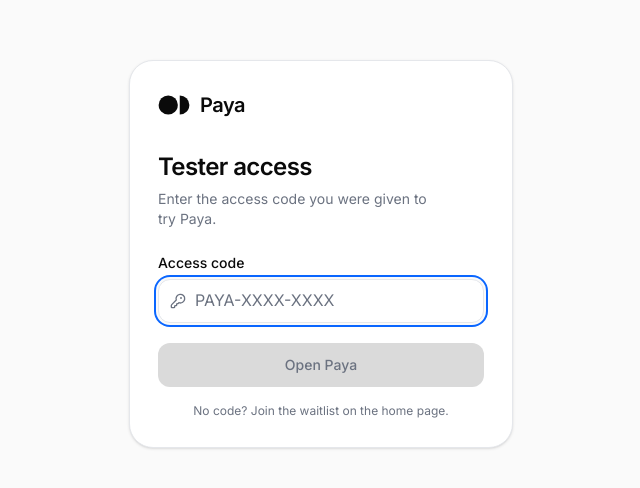
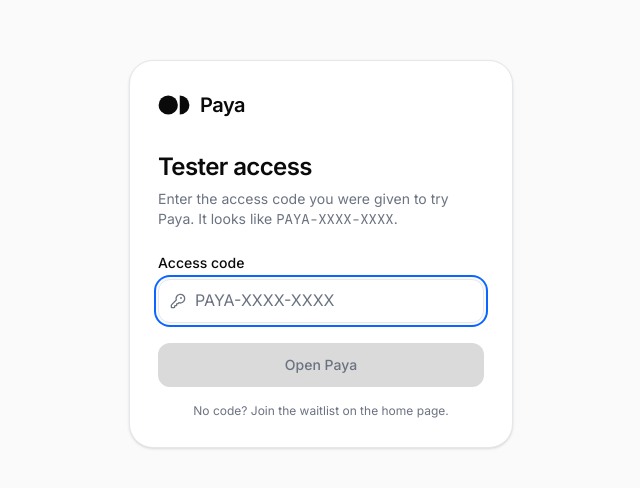
Before and after one commit to bigjoe-io/paya, a Next.js app in the folder frontend/: page /admin in a window 1280 px wide. Shown: the part 146-634 px from the top of the page, without its empty margins (319-959 px from the left). Built offline with nearby package versions, Linux system fonts and the light colour scheme; no server answers.

Commit message:
Tester access: show the code format and a clear error for anything else

```diff
--- a/frontend/src/app/admin/page.tsx
+++ b/frontend/src/app/admin/page.tsx
@@ -16,8 +16,12 @@ export default function TesterAccessPage() {
 
   async function submit(e: FormEvent) {
     e.preventDefault();
+    setError(null);
+    if (!/^PAYA-?[A-Z0-9]{4}-?[A-Z0-9]{4}$/.test(code.trim().replace(/\s/g, ""))) {
+      setError("That doesn't look like an access code. Codes look like PAYA-XXXX-XXXX.");
+      return;
+    }
     setBusy(true);
-    setError(null);
     try {
       const r = await api.redeemAccess(code.trim());
       const maxAge = Math.max(0, Math.floor((Date.parse(r.expiresAt) - Date.now()) / 1000));
@@ -34,7 +38,9 @@ export default function TesterAccessPage() {
       <form onSubmit={submit} className="w-full max-w-sm rounded-3xl border border-border bg-panel p-7 shadow-sm">
         <Logo />
         <h1 className="mt-6 text-2xl font-semibold tracking-tight">Tester access</h1>
-        <p className="mt-1.5 text-sm text-muted-foreground text-pretty">Enter the access code you were given to try Paya.</p>
+        <p className="mt-1.5 text-sm text-muted-foreground text-pretty">
+          Enter the access code you were given to try Paya. It looks like <span className="font-mono">PAYA-XXXX-XXXX</span>.
+        </p>
         <label htmlFor={`${ids}-c`} className="mt-6 block text-sm font-medium">
           Access code
         </label>
@@ -48,6 +54,7 @@ export default function TesterAccessPage() {
             autoCapitalize="characters"
             spellCheck={false}
             value={code}
+            maxLength={20}
             onChange={(e) => setCode(e.target.value.toUpperCase())}
             placeholder="PAYA-XXXX-XXXX"
             className="focus-ring min-h-11 w-full rounded-xl border border-border bg-panel pr-3 pl-9 font-mono text-base tracking-wider placeholder:font-sans placeholder:tracking-normal placeholder:text-muted-foreground"
```
Also changed, not shown: 1 other file (tests, documents, lock files or other folders).
